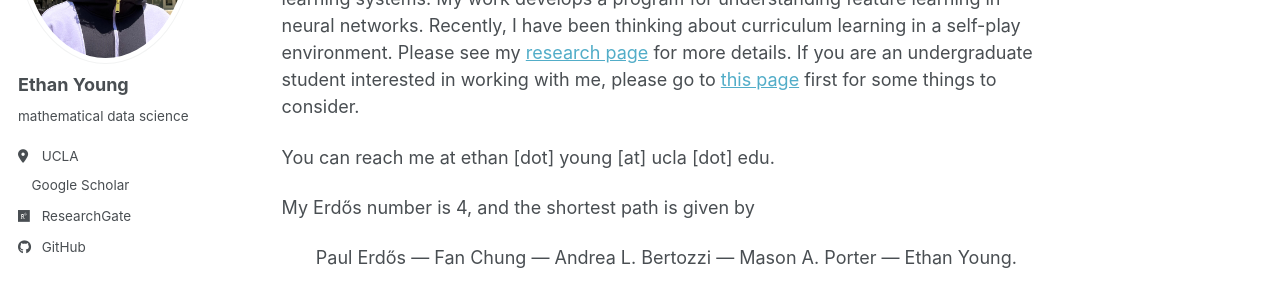
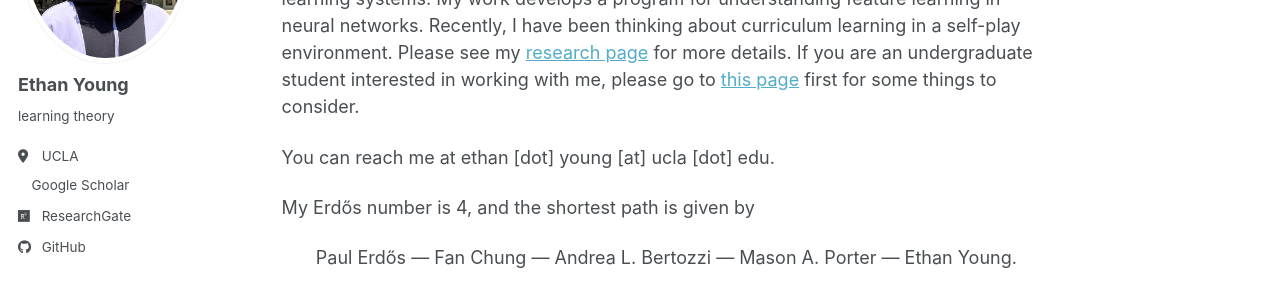
Before and after one commit to ethanjyoung/ethanjyoung.github.io, a Jekyll site: the page built from _pages/about.md, in a window 1280 px wide. Shown: the part 266-566 px from the top of the page. Built offline with Jekyll 4.4.1, drawn with Linux system fonts in a browser that asks for light colours; a style sheet for code colours, icons or effects is not loaded.

Commit message:
Update bio in configuration file

```diff
--- a/_config.yml
+++ b/_config.yml
@@ -26,7 +26,7 @@ author:
   avatar           : "pfp.png"
   name             : "Ethan Young"
   pronouns         :
-  bio              : "mathematical data science"
+  bio              : "learning theory"
   location         : "UCLA"
   employer         :
   uri              :
```
